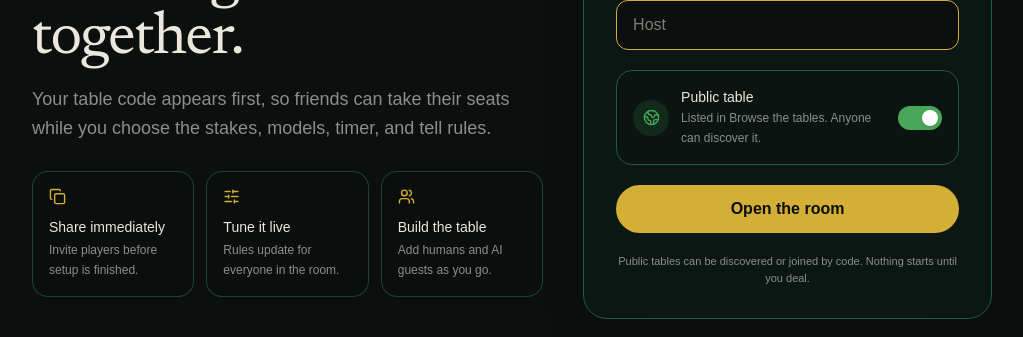
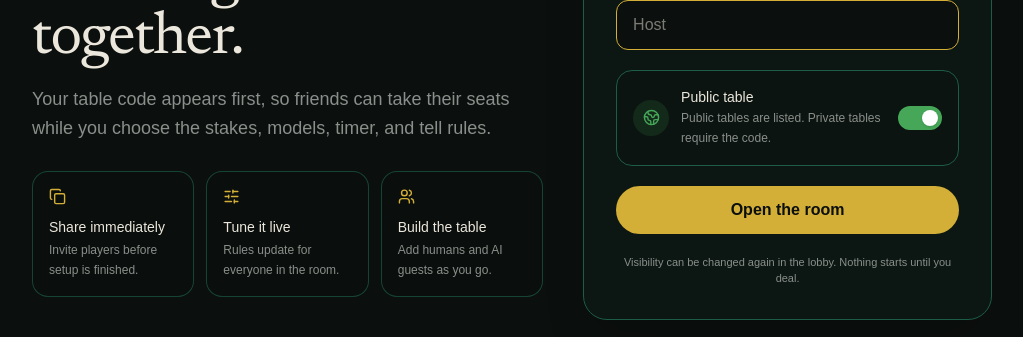
Before and after one commit to Egglessbonek/poker-face, a Next.js app: page /table/new in a window 1280 px wide. Shown: the part 353-690 px from the top of the page, without its empty margins (128-1151 px from the left). Built offline with nearby package versions, Linux system fonts and the light colour scheme; a web font is replaced by a local one.

Commit message:
fix: prevent visibility toggle layout shifts

```diff
--- a/src/components/table/NewTableForm.tsx
+++ b/src/components/table/NewTableForm.tsx
@@ -64,16 +64,16 @@ export default function NewTableForm() {
             <span className="text-xs uppercase tracking-wider text-muted">Your name</span>
             <input value={hostName} maxLength={20} placeholder="Host" autoFocus onChange={(event) => setHostName(event.target.value)} className="w-full rounded-xl border border-felt-edge bg-background px-4 py-3 text-base outline-none transition focus:border-gold" />
           </label>
-          <button type="button" aria-pressed={isPublic} onClick={() => setIsPublic((current) => !current)} className="flex items-center justify-between gap-4 rounded-2xl border border-felt-edge bg-background/35 p-4 text-left transition hover:border-gold">
+          <button type="button" aria-pressed={isPublic} onClick={() => setIsPublic((current) => !current)} className="flex min-h-24 items-center justify-between gap-4 rounded-2xl border border-felt-edge bg-background/35 p-4 text-left transition hover:border-gold">
             <span className="flex min-w-0 items-center gap-3">
               <span className={`flex h-9 w-9 shrink-0 items-center justify-center rounded-full ${isPublic ? "bg-ok/15 text-ok" : "bg-felt-edge/60 text-muted"}`}>{isPublic ? <Globe2 size={17} /> : <Lock size={17} />}</span>
-              <span><span className="block text-sm font-medium">{isPublic ? "Public table" : "Private table"}</span><span className="mt-0.5 block text-xs leading-relaxed text-muted">{isPublic ? "Listed in Browse the tables. Anyone can discover it." : "Hidden from browsing. Players need the four-letter code."}</span></span>
+              <span><span className="block text-sm font-medium">{isPublic ? "Public table" : "Private table"}</span><span className="mt-0.5 block text-xs leading-relaxed text-muted">Public tables are listed. Private tables require the code.</span></span>
             </span>
             <span aria-hidden="true" className={`relative h-6 w-11 shrink-0 rounded-full transition ${isPublic ? "bg-ok" : "bg-felt-edge"}`}><span className={`absolute top-1 h-4 w-4 rounded-full bg-white shadow-sm transition-transform ${isPublic ? "translate-x-6" : "translate-x-1"}`} /></span>
           </button>
           {error && <p role="alert" className="rounded-xl bg-danger/15 px-4 py-3 text-sm text-danger">{error}</p>}
           <button disabled={creating} className="rounded-full bg-gold px-8 py-3 font-semibold text-background transition hover:brightness-110 disabled:opacity-40">{creating ? "Opening your room…" : "Open the room"}</button>
-          <p className="text-center text-[11px] text-muted">{isPublic ? "Public tables can be discovered or joined by code." : "Private tables can only be joined by code."} Nothing starts until you deal.</p>
+          <p className="text-center text-[11px] text-muted">Visibility can be changed again in the lobby. Nothing starts until you deal.</p>
         </form>
       </div>
     </main>
--- a/src/components/table/TableLobby.tsx
+++ b/src/components/table/TableLobby.tsx
@@ -95,17 +95,17 @@ export default function TableLobby({ state, playerId, error, cameraStatuses, rea
   return (
     <>
       <main className="mx-auto flex w-full max-w-5xl flex-1 flex-col gap-5 px-4 py-8 sm:px-8">
-        <header className="flex flex-col justify-between gap-4 sm:flex-row sm:items-end">
+        <header className="flex flex-col justify-between gap-4 lg:flex-row lg:items-end">
           <div>
             <p className="text-xs uppercase tracking-[0.32em] text-gold">The room is open</p>
             <h1 className="mt-2 text-4xl font-semibold">Table <span className="font-mono text-gold">{state.code}</span></h1>
-            <p className="mt-2 text-sm text-muted">{state.isPublic ? "This table is listed publicly." : "This table is private to people with the code."} Seats, guests, and rules stay live.</p>
+            <p className="mt-2 text-sm text-muted">List the table publicly or keep it code-only. Seats, guests, and rules stay live.</p>
           </div>
-          <div className="flex flex-col items-stretch gap-2 sm:items-end">
-            <div className="flex flex-wrap justify-end gap-2">
-              <button type="button" disabled={!isHost} aria-pressed={state.isPublic} aria-label={state.isPublic ? "Public table; make private" : "Private table; make public"} title={isHost ? (state.isPublic ? "Hide this table from Browse the tables" : "List this table in Browse the tables") : "Only the host can change table visibility"} onClick={() => void updateVisibility()} className={`flex flex-1 items-center justify-center gap-2 rounded-full border px-4 py-2.5 text-sm transition disabled:cursor-default ${state.isPublic ? "border-ok/50 text-ok" : "border-felt-edge text-muted"}`}>{state.isPublic ? <Globe2 size={15} /> : <Lock size={15} />} {state.isPublic ? "Public" : "Private"}</button>
-              <button type="button" onClick={() => setShowQR(true)} className="flex flex-1 items-center justify-center gap-2 rounded-full border border-felt-edge px-4 py-2.5 text-sm transition hover:border-gold"><QrCode size={15} /> QR code</button>
-              <button type="button" onClick={copyInvite} className={`flex flex-1 items-center justify-center gap-2 rounded-full border px-4 py-2.5 text-sm transition ${copied ? "border-ok text-ok" : "border-felt-edge hover:border-gold"}`}><Copy size={15} /> {copied ? "Copied" : "Copy invite"}</button>
+          <div className="flex w-full flex-col items-stretch gap-2 lg:w-[30rem] lg:items-end">
+            <div className="grid h-10 w-full grid-cols-3 gap-2">
+              <button type="button" disabled={!isHost} aria-pressed={state.isPublic} aria-label={state.isPublic ? "Public table; make private" : "Private table; make public"} title={isHost ? (state.isPublic ? "Hide this table from Browse the tables" : "List this table in Browse the tables") : "Only the host can change table visibility"} onClick={() => void updateVisibility()} className={`flex h-10 min-w-0 items-center justify-center gap-2 whitespace-nowrap rounded-full border px-2 text-sm transition disabled:cursor-default sm:px-3 ${state.isPublic ? "border-ok/50 text-ok" : "border-felt-edge text-muted"}`}>{state.isPublic ? <Globe2 size={15} /> : <Lock size={15} />} {state.isPublic ? "Public" : "Private"}</button>
+              <button type="button" onClick={() => setShowQR(true)} className="flex h-10 min-w-0 items-center justify-center gap-2 whitespace-nowrap rounded-full border border-felt-edge px-2 text-sm transition hover:border-gold sm:px-3"><QrCode size={15} /> QR code</button>
+              <button type="button" onClick={copyInvite} className={`flex h-10 min-w-0 items-center justify-center gap-2 whitespace-nowrap rounded-full border px-2 text-sm transition sm:px-3 ${copied ? "border-ok text-ok" : "border-felt-edge hover:border-gold"}`}><Copy size={15} /> {copied ? "Copied" : "Copy"}</button>
             </div>
             {isHost && <SaveIndicator status={saveStatus} />}
           </div>
```
